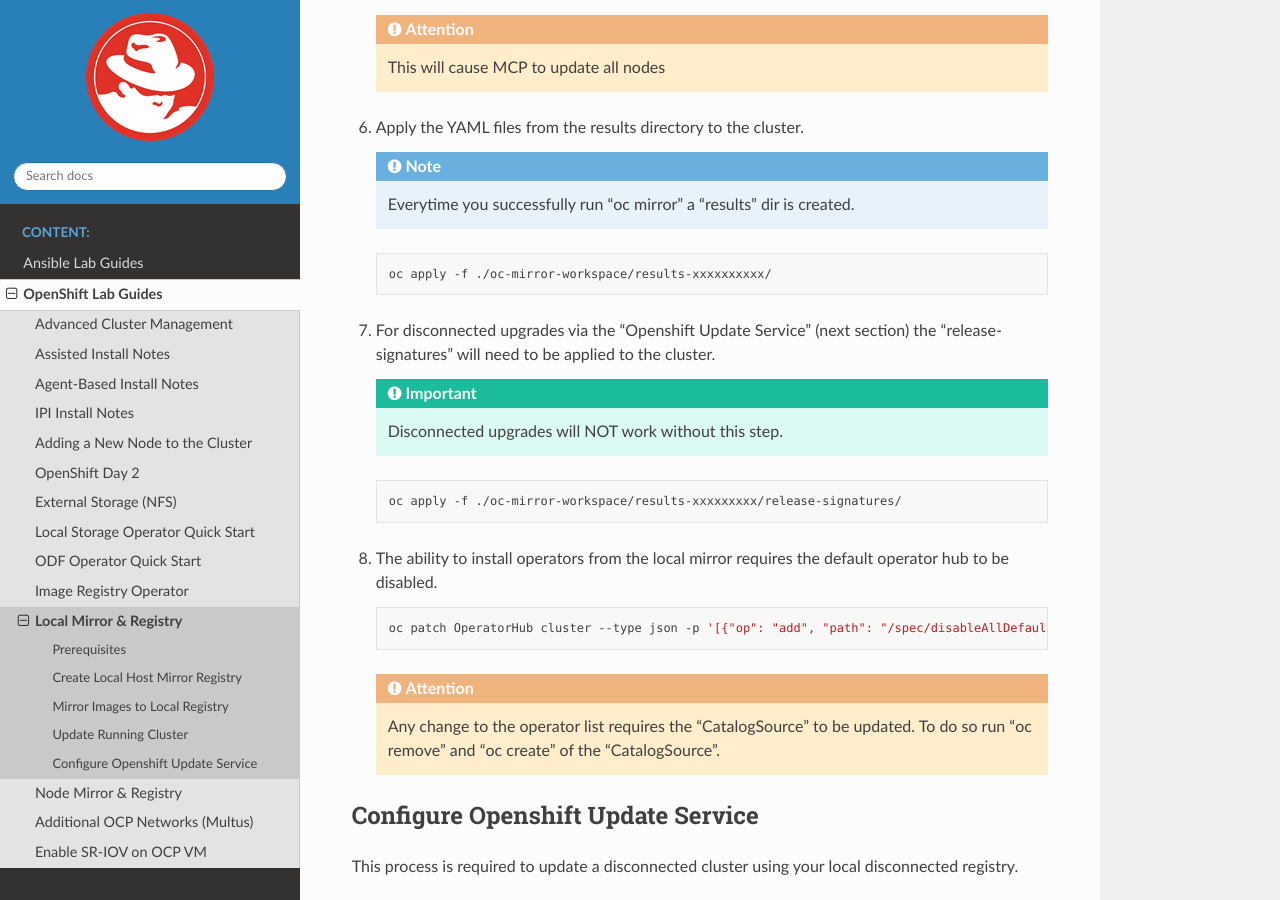
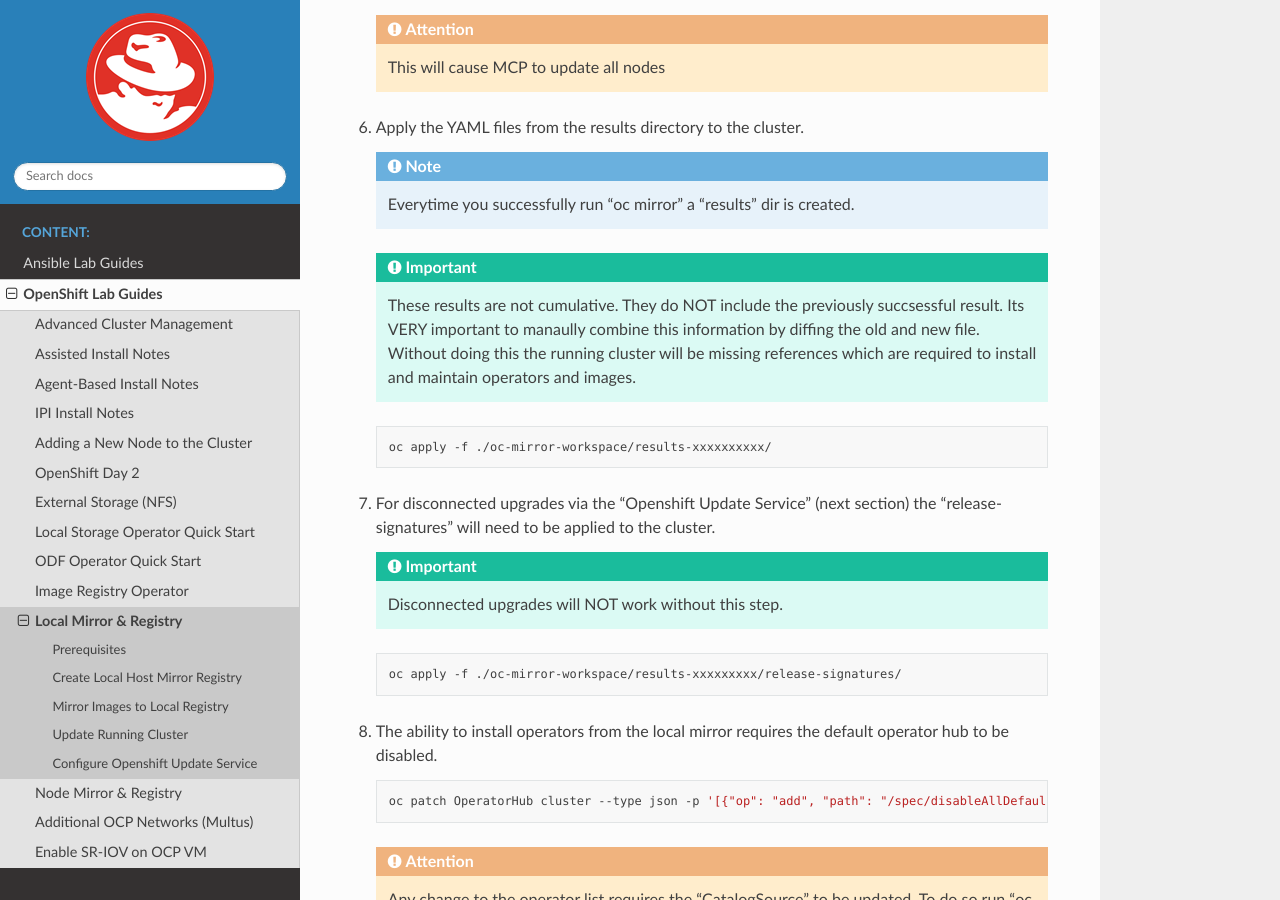
Before and after one commit to vtog/labGuides, a Sphinx documentation site: the page built from source/ocp/local-mirror-registry.rst, in a window 1280 px wide and 900 px high, scrolled down 8119 px. Built offline with Sphinx 7.4.7 and the Read the Docs theme 2.0.0, drawn with Linux system fonts in a browser that asks for light colours; pages that are not in the unit, such as notebooks, are missing from menus.

```diff
--- a/source/ocp/local-mirror-registry.rst
+++ b/source/ocp/local-mirror-registry.rst
@@ -374,6 +374,12 @@
    .. note:: Everytime you successfully run "oc mirror" a "results" dir is
       created.
 
+   .. important:: These results are not cumulative. They do NOT include the
+      previously succsessful result. Its VERY important to manaully combine
+      this information by diffing the old and new file. Without doing this the
+      running cluster will be missing references which are required to install
+      and maintain operators and images.
+
    .. code-block:: bash
 
       oc apply -f ./oc-mirror-workspace/results-xxxxxxxxxx/
--- a/source/ocp/openshift-day2.rst
+++ b/source/ocp/openshift-day2.rst
@@ -442,7 +444,7 @@
    .. code-block:: bash
 
       ssh core@master1
-      sudo -s
+      sudo -i
 
 #. Export recovery KUBECONFIG for local cluster management.
 
```
Also changed, not shown: other parts of source/ocp/openshift-day2.rst (+3 -1 lines).
